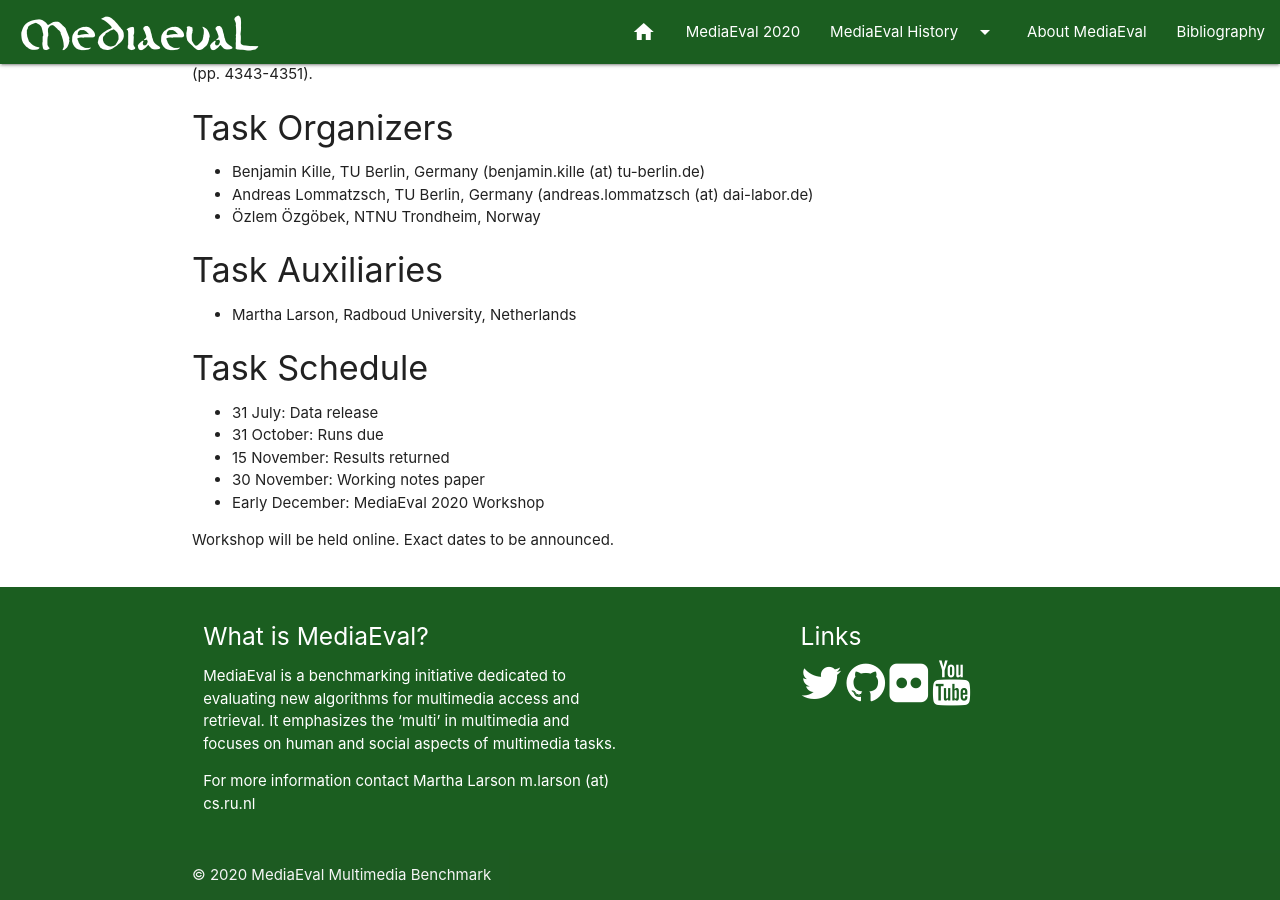
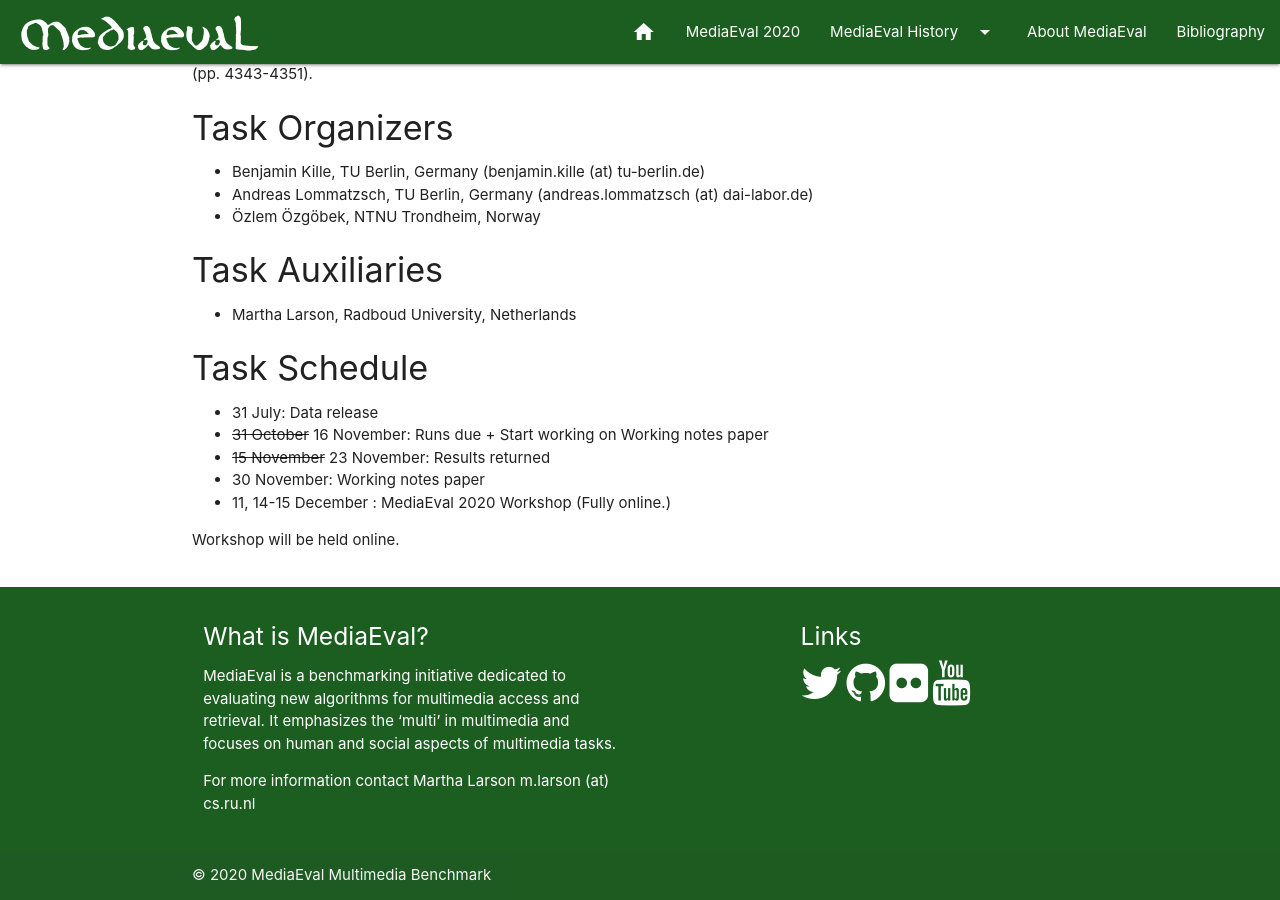
Before and after one commit to multimediaeval/multimediaeval.github.io, a Jekyll site: the page built from _editions/2020/tasks/newsimages.md, in a window 1280 px wide and 900 px high, scrolled down 2450 px. Built offline with Jekyll 4.4.1, drawn with Linux system fonts in a browser that asks for light colours.

Commit message:
Update newsimages.md
Deadline extensions.

```diff
--- a/_editions/2020/tasks/newsimages.md
+++ b/_editions/2020/tasks/newsimages.md
@@ -78,9 +78,9 @@
 
 #### Task Schedule
 * 31 July: Data release <!-- # Replace XX with your date. Latest possible is 31 July-->
-* 31 October: Runs due <!-- # Evaluation will be with the script-->
-* 15 November: Results returned  <!-- Fixed. Please do not change-->
+* ~~31 October~~ 16 November: Runs due + Start working on Working notes paper <!-- # Replace XX with your date. Latest possible is 31 October-->
+* ~~15 November~~ 23 November: Results returned  <!-- Fixed. Please do not change-->
 * 30 November: Working notes paper  <!-- Fixed. Please do not change-->
-* Early December: MediaEval 2020 Workshop <!-- Fixed. Please do not change-->
+* 11, 14-15 December : MediaEval 2020 Workshop (Fully online.) <!-- Fixed. Please do not change-->
 
-Workshop will be held online. Exact dates to be announced.
+Workshop will be held online.
```
